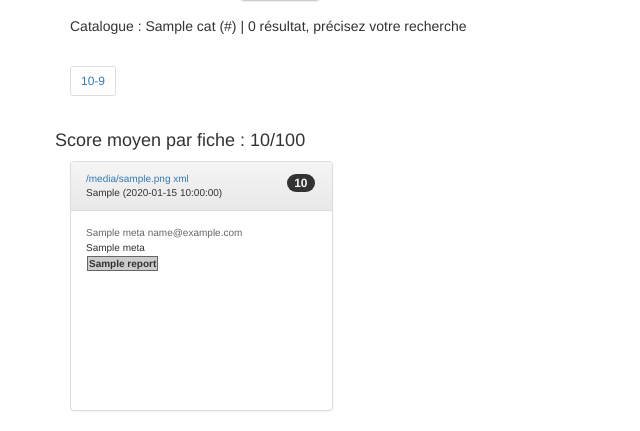
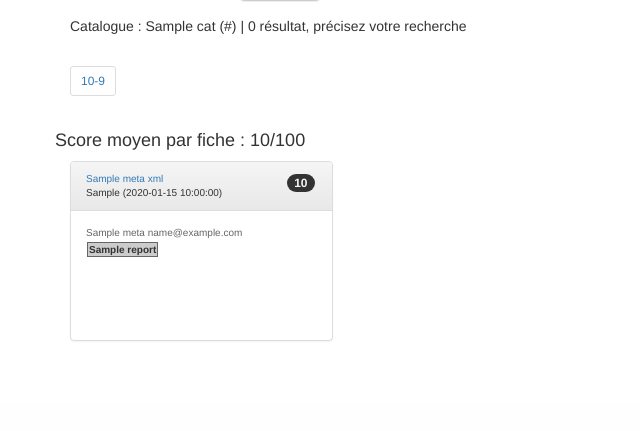
Before and after one commit to geobretagne/mdchecker, a Flask app: template app/mdchecker/templates/quick_test.html in a window 1280 px wide. Shown: the part 398-829 px from the top of the page, without its empty margins (0-640 px from the left). After the commit the page ends 739 px from the top, so only its background shows below. Run offline with Flask 2, Linux system fonts and the light colour scheme; the template is opened without the code that fills it: most values are stand-ins (such as "Sample title", 1, 10 or a date in 2020); parts of the project's set-up code (start-up, migrations or seed data) failed here and were passed over; some libraries are stand-ins or nearby versions.

Commit message:
Harmonization of cards layout in quick test and session templates

```diff
--- a/app/mdchecker/templates/include_md_cards_css.html
+++ b/app/mdchecker/templates/include_md_cards_css.html
@@ -1,6 +1,6 @@
         .md-md {
             font-size: x-small;
-            height: 25em;
+            height: 18em;
             overflow: auto;
         }
 
--- a/app/mdchecker/templates/quick_test.html
+++ b/app/mdchecker/templates/quick_test.html
@@ -211,7 +211,7 @@
                     <div class="md-score">
                         <a href="/md/{{md.fileIdentifier}}/html" class="md-retest badge">{{md.score}}</a>
                     </div>
-                    <a class="md-bt" href="{{cat.viewurlprefix}}{{md.fileIdentifier}}" target="_blank" title="view html">{{md.fileIdentifier}}</a>
+                    <a class="md-bt" href="{{cat.viewurlprefix}}{{md.fileIdentifier}}" target="_blank" title="view html">{{md.title}}</a>
                     <a class="md-bt" href="{{cat.xmlurlprefix}}{{md.fileIdentifier}}" target="_blank" title="view xml">xml</a>
                     <br />
                     {{md.MD_Identifier}}
@@ -225,9 +225,6 @@
                         <a href="mailto:{{mail}}">{{mail}}</a>
                         {% endfor %}
                     </p>
-
-                    <!-- resource description -->
-                    <p class="md-title" title="{{md.abstract}}">{{md.title}}</p>
                     <!-- tests -->
                     <p class="md-test">
                         {% for t in md.reports:%}
--- a/app/mdchecker/templates/session_id.html
+++ b/app/mdchecker/templates/session_id.html
@@ -122,9 +122,6 @@
                     <p class="md-contact">
                         {{md.res_organisation_name}}
                     </p>
-
-                    <!-- resource description -->
-                    <p class="md-title" title="{{md.res_abstract}}">{{md.title}}</p>
                     <!-- tests -->
                     <p class="md-test">
                         {% for t in report.unit_test_results:%}
```
